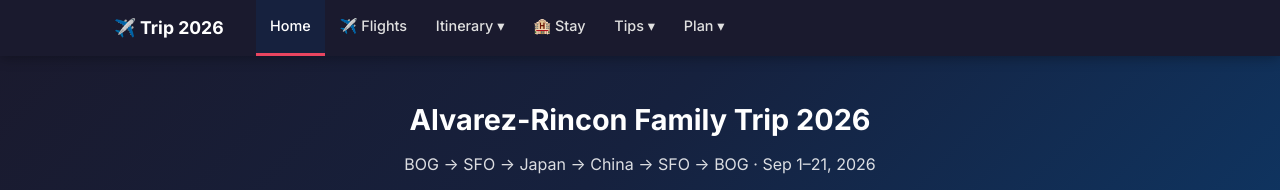
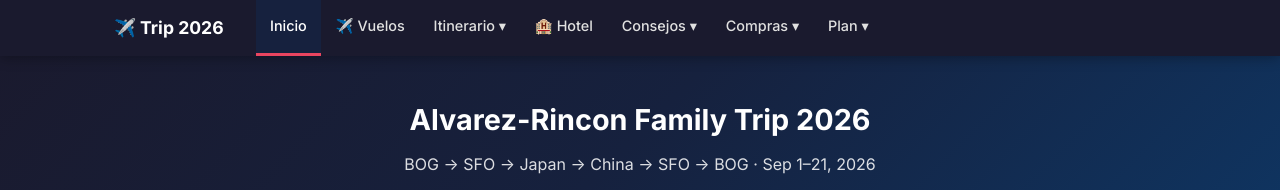
Before and after one commit to nescool101/nescaotravelplanner, a Jekyll site: the page built from README.md, in a window 1280 px wide. Shown: the top 190 px of the page. Built offline with Jekyll 4.4.1, drawn with Linux system fonts in a browser that asks for light colours.

Commit message:
Add missing pages to nav menu, translate nav to Spanish
Add Compras dropdown (Camaras, Relojes, Kimonos), Mapas under
Itinerario, Ahorro under Consejos, Sugerencias under Plan.
Translate all nav labels to Spanish.

Co-Authored-By: Claude Opus 4.6 <noreply@anthropic.com>

```diff
--- a/_layouts/default.html
+++ b/_layouts/default.html
@@ -18,31 +18,42 @@
         <span></span><span></span><span></span>
       </button>
       <div class="nav-links">
-        <a href="{{ '/' | relative_url }}" {% if page.nav_id == 'home' %}class="active"{% endif %}>Home</a>
-        <a href="{{ '/flights' | relative_url }}" {% if page.nav_id == 'flights' %}class="active"{% endif %}>✈️ Flights</a>
+        <a href="{{ '/' | relative_url }}" {% if page.nav_id == 'home' %}class="active"{% endif %}>Inicio</a>
+        <a href="{{ '/flights' | relative_url }}" {% if page.nav_id == 'flights' %}class="active"{% endif %}>✈️ Vuelos</a>
         <div class="dropdown">
-          <a href="{{ '/itinerary/overview' | relative_url }}" class="dropdown-toggle {% if page.nav_group == 'itinerary' %}active{% endif %}">Itinerary ▾</a>
+          <a href="{{ '/itinerary/overview' | relative_url }}" class="dropdown-toggle {% if page.nav_group == 'itinerary' %}active{% endif %}">Itinerario ▾</a>
           <div class="dropdown-content">
-            <a href="{{ '/itinerary/overview' | relative_url }}" {% if page.nav_id == 'overview' %}class="active"{% endif %}>📅 Overview</a>
-            <a href="{{ '/itinerary/japan' | relative_url }}" {% if page.nav_id == 'japan-itin' %}class="active"{% endif %}>🇯🇵 Japan</a>
+            <a href="{{ '/itinerary/overview' | relative_url }}" {% if page.nav_id == 'overview' %}class="active"{% endif %}>📅 Resumen</a>
+            <a href="{{ '/itinerary/japan' | relative_url }}" {% if page.nav_id == 'japan-itin' %}class="active"{% endif %}>🇯🇵 Japon</a>
             <a href="{{ '/itinerary/china' | relative_url }}" {% if page.nav_id == 'china-itin' %}class="active"{% endif %}>🇨🇳 China</a>
-            <a href="{{ '/itinerary/transit' | relative_url }}" {% if page.nav_id == 'transit' %}class="active"{% endif %}>🔄 Transit</a>
+            <a href="{{ '/itinerary/transit' | relative_url }}" {% if page.nav_id == 'transit' %}class="active"{% endif %}>🔄 Transito</a>
+            <a href="{{ '/maps' | relative_url }}" {% if page.nav_id == 'japan-maps' %}class="active"{% endif %}>🗺️ Mapas</a>
           </div>
         </div>
-        <a href="{{ '/accommodations' | relative_url }}" {% if page.nav_id == 'stay' %}class="active"{% endif %}>🏨 Stay</a>
+        <a href="{{ '/accommodations' | relative_url }}" {% if page.nav_id == 'stay' %}class="active"{% endif %}>🏨 Hotel</a>
         <div class="dropdown">
-          <a href="{{ '/tips/general' | relative_url }}" class="dropdown-toggle {% if page.nav_group == 'tips' %}active{% endif %}">Tips ▾</a>
+          <a href="{{ '/tips/general' | relative_url }}" class="dropdown-toggle {% if page.nav_group == 'tips' %}active{% endif %}">Consejos ▾</a>
           <div class="dropdown-content">
-            <a href="{{ '/tips/japan' | relative_url }}" {% if page.nav_id == 'japan-tips' %}class="active"{% endif %}>🇯🇵 Japan Tips</a>
-            <a href="{{ '/tips/china' | relative_url }}" {% if page.nav_id == 'china-tips' %}class="active"{% endif %}>🇨🇳 China Tips</a>
-            <a href="{{ '/tips/general' | relative_url }}" {% if page.nav_id == 'general-tips' %}class="active"{% endif %}>🌍 General Tips</a>
+            <a href="{{ '/tips/japan' | relative_url }}" {% if page.nav_id == 'japan-tips' %}class="active"{% endif %}>🇯🇵 Japon</a>
+            <a href="{{ '/tips/china' | relative_url }}" {% if page.nav_id == 'china-tips' %}class="active"{% endif %}>🇨🇳 China</a>
+            <a href="{{ '/tips/general' | relative_url }}" {% if page.nav_id == 'general-tips' %}class="active"{% endif %}>🌍 General</a>
+            <a href="{{ '/savings' | relative_url }}" {% if page.nav_id == 'savings' %}class="active"{% endif %}>💵 Ahorro</a>
+          </div>
+        </div>
+        <div class="dropdown">
+          <a href="{{ '/cameras' | relative_url }}" class="dropdown-toggle {% if page.nav_group == 'shopping' %}active{% endif %}">Compras ▾</a>
+          <div class="dropdown-content">
+            <a href="{{ '/cameras' | relative_url }}" {% if page.nav_id == 'cameras' %}class="active"{% endif %}>📷 Camaras</a>
+            <a href="{{ '/watches' | relative_url }}" {% if page.nav_id == 'watches' %}class="active"{% endif %}>⌚ Relojes</a>
+            <a href="{{ '/kimonos' | relative_url }}" {% if page.nav_id == 'kimonos' %}class="active"{% endif %}>👘 Kimonos</a>
           </div>
         </div>
         <div class="dropdown">
           <a href="{{ '/checklist' | relative_url }}" class="dropdown-toggle {% if page.nav_group == 'plan' %}active{% endif %}">Plan ▾</a>
           <div class="dropdown-content">
             <a href="{{ '/checklist' | relative_url }}" {% if page.nav_id == 'checklist' %}class="active"{% endif %}>✅ Checklist</a>
-            <a href="{{ '/budget' | relative_url }}" {% if page.nav_id == 'budget' %}class="active"{% endif %}>💰 Budget</a>
+            <a href="{{ '/budget' | relative_url }}" {% if page.nav_id == 'budget' %}class="active"{% endif %}>💰 Presupuesto</a>
+            <a href="{{ '/suggestions' | relative_url }}" {% if page.nav_id == 'suggestions' %}class="active"{% endif %}>💡 Sugerencias</a>
           </div>
         </div>
       </div>
```
